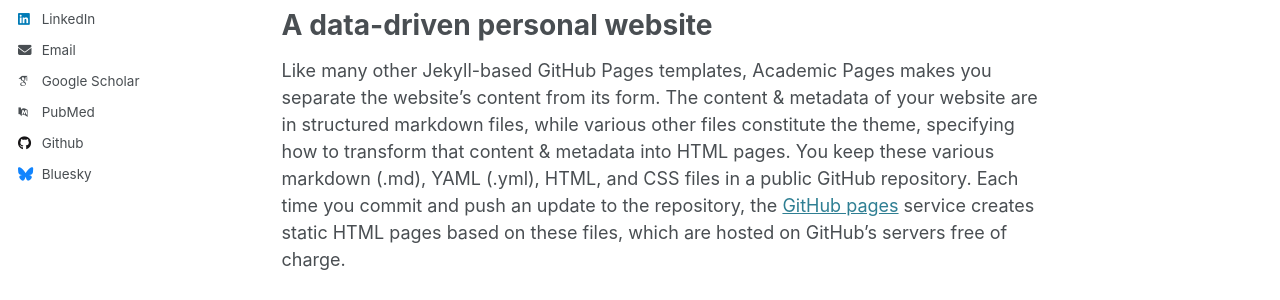
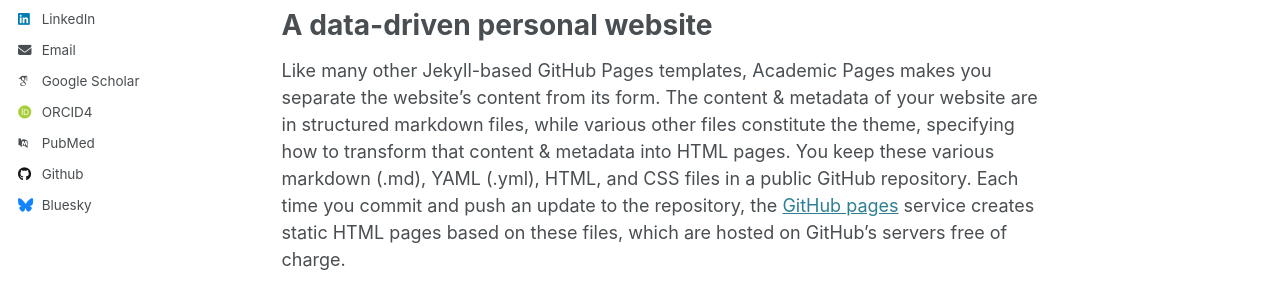
Before and after one commit to thanhdatbq/datbui.github.io, a Jekyll site: the page built from _pages/about.md, in a window 1280 px wide. Shown: the part 434-734 px from the top of the page. Built offline with Jekyll 4.4.1, drawn with Linux system fonts in a browser that asks for light colours; some web fonts are replaced.

Commit message:
update 7

```diff
--- a/_includes/author-profile.html
+++ b/_includes/author-profile.html
@@ -53,8 +53,8 @@
       {% if author.impactstory %}
         <li><a href="{{ author.impactstory }}"><i class="ai ai-impactstory ai-fw icon-pad-right"></i>Impactstory</a></li>
       {% endif %}
-      {% if author.orcid %}
-        <li><a href="{{ author.orcid }}"><i class="ai ai-orcid ai-fw icon-pad-right"></i>ORCID4</a></li>
+      {% if author.orcid4 %}
+        <li><a href="{{ author.orcid4 }}"><i class="ai ai-orcid ai-fw icon-pad-right"></i>ORCID4</a></li>
       {% endif %}
       {% if author.pubmed %}
         <li><a href="{{ author.pubmed }}"><i class="ai ai-pubmed ai-fw icon-pad-right"></i>PubMed</a></li>
```
